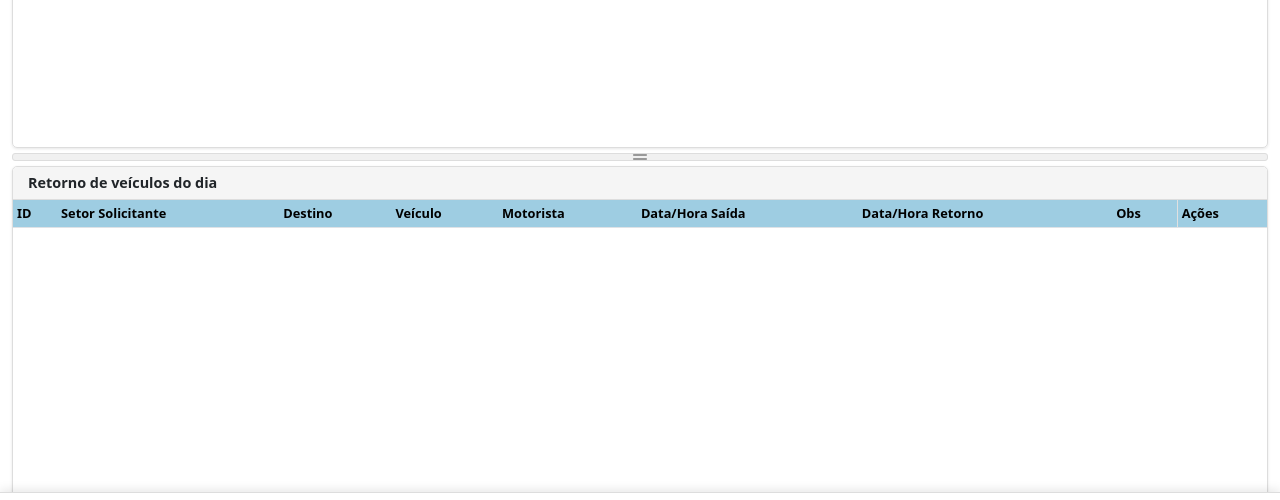
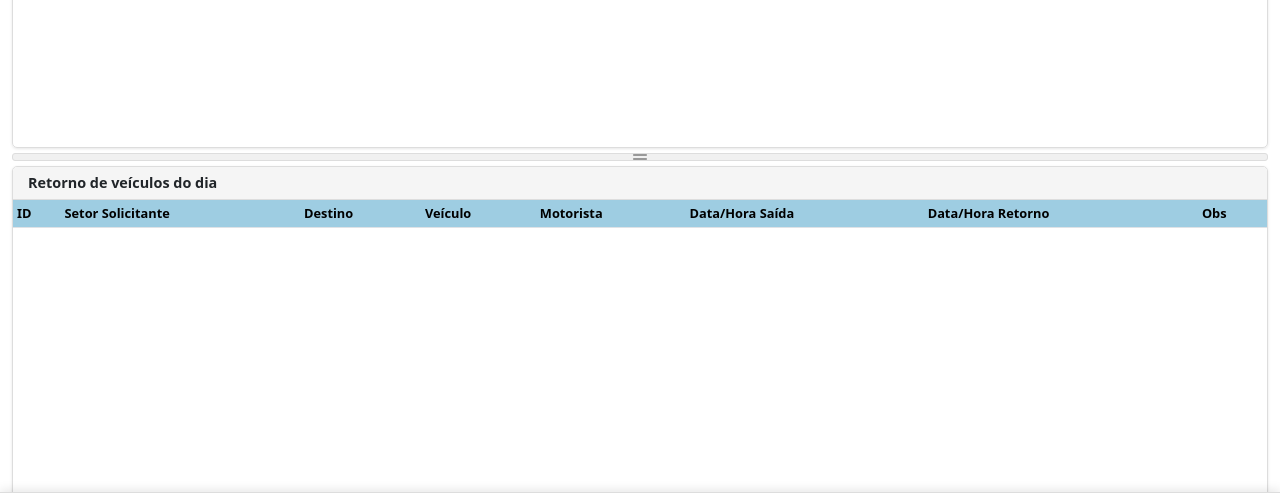
Before and after one commit to ecmsistemasdev/sot_vistoria, a Flask app: page /fluxo_veiculos in a window 1280 px wide. Shown: the part 239-739 px from the top of the page. Run offline with Flask 3, Linux system fonts and the light colour scheme; the visitor is signed in with stand-in values (Sample User, id 1); lists and menus that the app fills with data are empty; some libraries are stand-ins or nearby versions.

Commit message:
Update fluxo_veiculos.html

```diff
--- a/templates/fluxo_veiculos.html
+++ b/templates/fluxo_veiculos.html
@@ -69,7 +69,6 @@
                                         <th>Data/Hora Saída</th>
                                         <th>Data/Hora Retorno</th>
                                         <th>Obs</th>
-                                        <th class="sticky-column">Ações</th>
                                     </tr>
                                 </thead>
                                 <tbody id="tabela-retorno-dia">
@@ -335,10 +334,6 @@
             $("#sugestoesSetor_saida").css("width", inputWidth + "px");
         });
 
-        // $("#veiculoModeloEdt").on("focus", function() {
-        //     const inputWidth = $(this).outerWidth();
-        //     $("#sugestoesModeloVeiculoEdt").css("width", inputWidth + "px");
-        // });
 
         // Função para mostrar o modal de carregamento
         function mostrarModalCarregando() {
@@ -725,7 +720,6 @@
                 // Resetar o formulário
                 $('#formNovaSaida')[0].reset();
 
-
                 // Contador para controlar carregamentos pendentes
                 let carregamentosPendentes = 2; // Quantidade de carregamentos assíncronos
 
@@ -735,8 +729,6 @@
                         // Todos os dados foram carregados
                         fecharModalCarregando();
 
-                        // Calcular diárias inicialmente (como as datas são iguais, será 1)
-                        calcularDiariasEValores();
 
                         // Abrir o modal principal apenas após todos os dados estarem carregados
                         const modalNovaSaida = new bootstrap.Modal(document.getElementById('modalNovaSaida'));
@@ -744,46 +736,6 @@
                     }
                 }
 
-                // // Carregar setores com callback
-                // $.ajax({
-                //     url: '/api/fluxo_lista_setores',
-                //     type: 'GET',
-                //     dataType: 'json',
-                //     success: function(data) {
-                //         empenhoLista = data;
-                //         let html = '<option value="">Selecione...</option>';
-                //         data.forEach(function(lista) {
-                //             html += `<option value="${lista.SETOR_SOLICITANTE}">${lista.SETOR_SOLICITANTE}</option>`;
-                //         });
-                //         $('#setorSolicitante_saida').html(html);
-                //         verificarCarregamentoCompleto();
-                //     },
-                //     error: function(xhr, status, error) {
-                //         console.error("Erro ao carregar empenhos:", error);
-                //         alert("Erro ao carregar lista de empenhos.");
-                //         verificarCarregamentoCompleto();
-                //     }
-                // });
-
-                // // Carregar destinos com callback
-                // $.ajax({
-                //     url: '/api/fluxo_lista_destinos',
-                //     type: 'GET',
-                //     dataType: 'json',
-                //     success: function(data) {
-                //         let html = '<option value="">Selecione...</option>';
-                //         data.forEach(function(lista) {
-                //             html += `<option value="${lista.DESTINO}">${lista.DESTINO}</option>`;
-                //         });
-                //         $('#destino_saida').html(html);
-                //         verificarCarregamentoCompleto();
-                //     },
-                //     error: function(xhr, status, error) {
-                //         console.error("Erro ao carregar setores:", error);
-                //         alert("Erro ao carregar lista de setores.");
-                //         verificarCarregamentoCompleto();
-                //     }
-                // });
 
                 // Carregar motoristas com callback
                 $.ajax({
```
